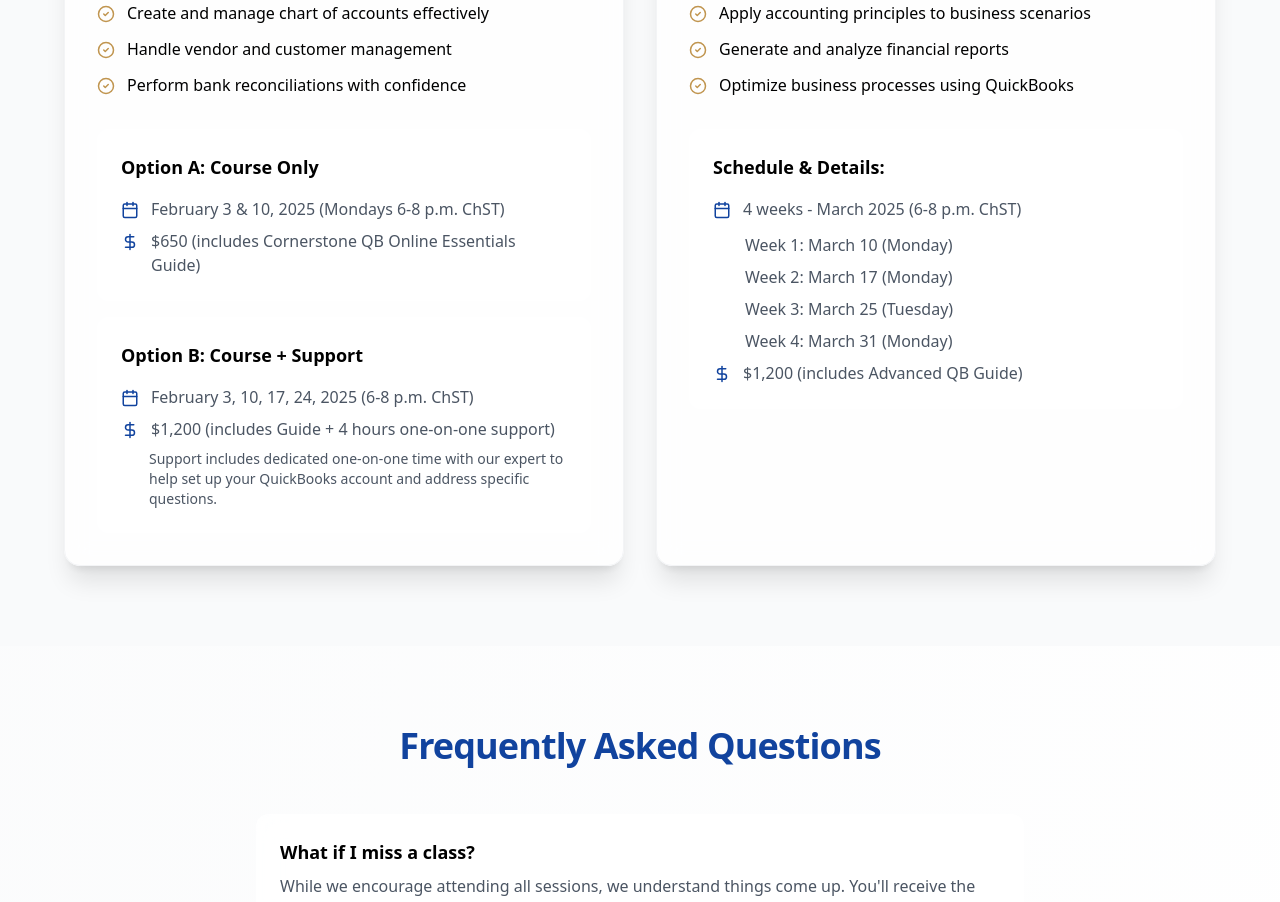
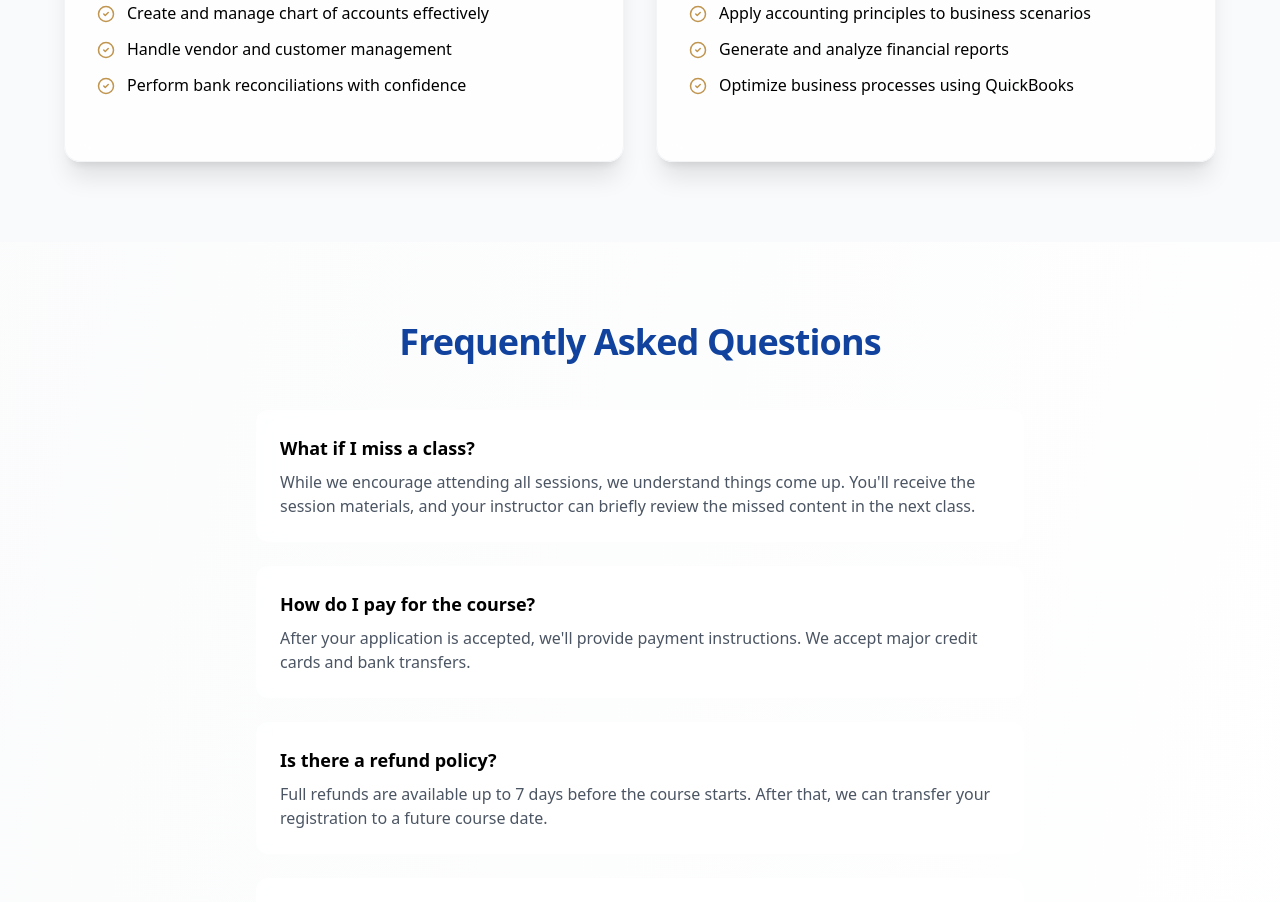
Before and after one commit to leonshimizu/QuickBooksOnlineTrainingSite, a React (Vite) app: page / in a window 1280 px wide. Shown: the part 2980-3882 px from the top of the page. Built offline with nearby package versions, Linux system fonts and the light colour scheme.

Commit message:
Remove the passed dates

```diff
--- a/src/App.tsx
+++ b/src/App.tsx
@@ -443,62 +443,7 @@ function App() {
                 </ul>
               </div>
 
-              <div className="space-y-4">
-                <div className="bg-white/50 p-4 md:p-6 rounded-xl">
-                  <p className="font-semibold text-lg mb-4">
-                    Option A: Course Only
-                  </p>
-                  <div className="space-y-2 text-gray-600">
-                    <div className="flex items-start">
-                      <Calendar
-                        className="text-[#11439e] mr-3 mt-1 flex-shrink-0"
-                        size={18}
-                      />
-                      <span>
-                        February 3 &amp; 10, 2025 (Mondays 6-8 p.m. ChST)
-                      </span>
-                    </div>
-                    <div className="flex items-start">
-                      <DollarSign
-                        className="text-[#11439e] mr-3 mt-1 flex-shrink-0"
-                        size={18}
-                      />
-                      <span>
-                        $650 (includes Cornerstone QB Online Essentials Guide)
-                      </span>
-                    </div>
-                  </div>
-                </div>
 
-                <div className="bg-white/50 p-4 md:p-6 rounded-xl">
-                  <p className="font-semibold text-lg mb-4">
-                    Option B: Course + Support
-                  </p>
-                  <div className="space-y-2 text-gray-600">
-                    <div className="flex items-start">
-                      <Calendar
-                        className="text-[#11439e] mr-3 mt-1 flex-shrink-0"
-                        size={18}
-                      />
-                      <span>February 3, 10, 17, 24, 2025 (6-8 p.m. ChST)</span>
-                    </div>
-                    <div className="flex items-start">
-                      <DollarSign
-                        className="text-[#11439e] mr-3 mt-1 flex-shrink-0"
-                        size={18}
-                      />
-                      <span>
-                        $1,200 (includes Guide + 4 hours one-on-one support)
-                      </span>
-                    </div>
-                    <p className="text-sm mt-2 ml-7">
-                      Support includes dedicated one-on-one time with our expert
-                      to help set up your QuickBooks account and address
-                      specific questions.
-                    </p>
-                  </div>
-                </div>
-              </div>
             </div>
 
             {/* QuickBooks Online Advanced */}
@@ -548,33 +493,7 @@ function App() {
                 </ul>
               </div>
 
-              <div className="bg-white/50 p-4 md:p-6 rounded-xl">
-                <p className="font-semibold text-lg mb-4">
-                  Schedule &amp; Details:
-                </p>
-                <div className="space-y-2 text-gray-600">
-                  <div className="flex items-start mb-3">
-                    <Calendar
-                      className="text-[#11439e] mr-3 mt-1 flex-shrink-0"
-                      size={18}
-                    />
-                    <span>4 weeks - March 2025 (6-8 p.m. ChST)</span>
-                  </div>
-                  <ul className="space-y-2 ml-8">
-                    <li>Week 1: March 10 (Monday)</li>
-                    <li>Week 2: March 17 (Monday)</li>
-                    <li>Week 3: March 25 (Tuesday)</li>
-                    <li>Week 4: March 31 (Monday)</li>
-                  </ul>
-                  <div className="flex items-start mt-3">
-                    <DollarSign
-                      className="text-[#11439e] mr-3 mt-1 flex-shrink-0"
-                      size={18}
-                    />
-                    <span>$1,200 (includes Advanced QB Guide)</span>
-                  </div>
-                </div>
-              </div>
+
             </div>
           </div>
         </div>
```
